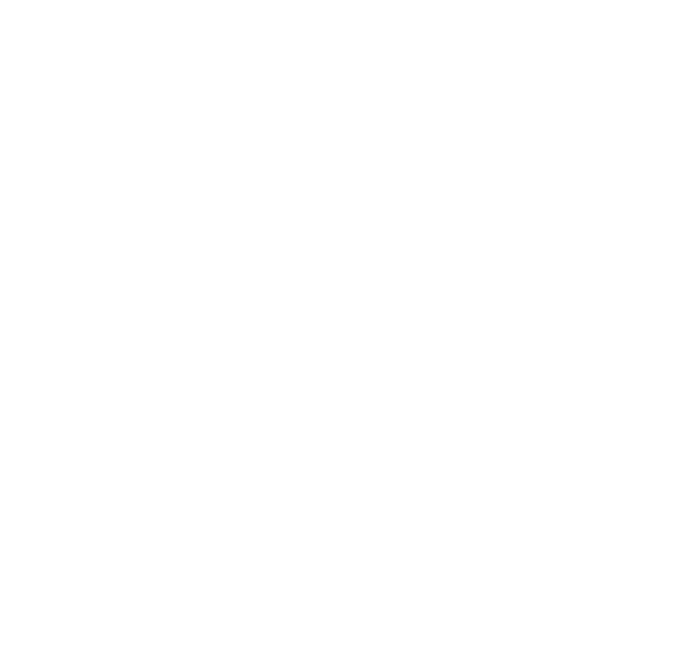
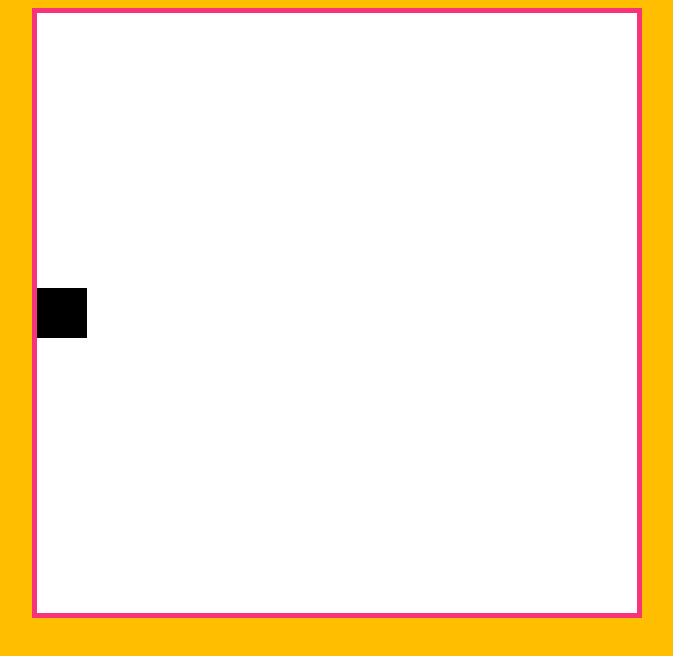
Before and after one commit to Sajmooooon/snake-js, a plain HTML site: page index.html in a window 1280 px wide. Shown: the whole page, without its empty margins (303-976 px from the left). Drawn offline with Linux system fonts and the light colour scheme.

Commit message:
feat: add game board

```diff
--- a/css/style.css
+++ b/css/style.css
@@ -0,0 +1,8 @@
+body, html{
+    background-color: #ffbf00;
+    text-align: center;
+}
+
+canvas{
+    border: 5px solid #f7347a;
+}
--- a/index.html
+++ b/index.html
@@ -6,7 +6,7 @@
     <link rel="stylesheet" href="css/style.css">
 </head>
 <body>
-
+<canvas width="600" height="600"></canvas>
 
 <script src="js/script.js"></script>
 </body>
--- a/js/script.js
+++ b/js/script.js
@@ -0,0 +1,14 @@
+//snake
+const canvas = document.querySelector('canvas');
+const context = canvas.getContext('2d');
+
+//canvas
+const snakeSize = 50;
+let snakePosX = 0;
+let snakePosY = canvas.height/2 - snakeSize/2
+
+context.fillStyle = 'white';
+context.fillRect(0,0, canvas.width, canvas.height);
+
+context.fillStyle = 'black';
+context.fillRect(snakePosX,snakePosY, snakeSize, snakeSize);
```
